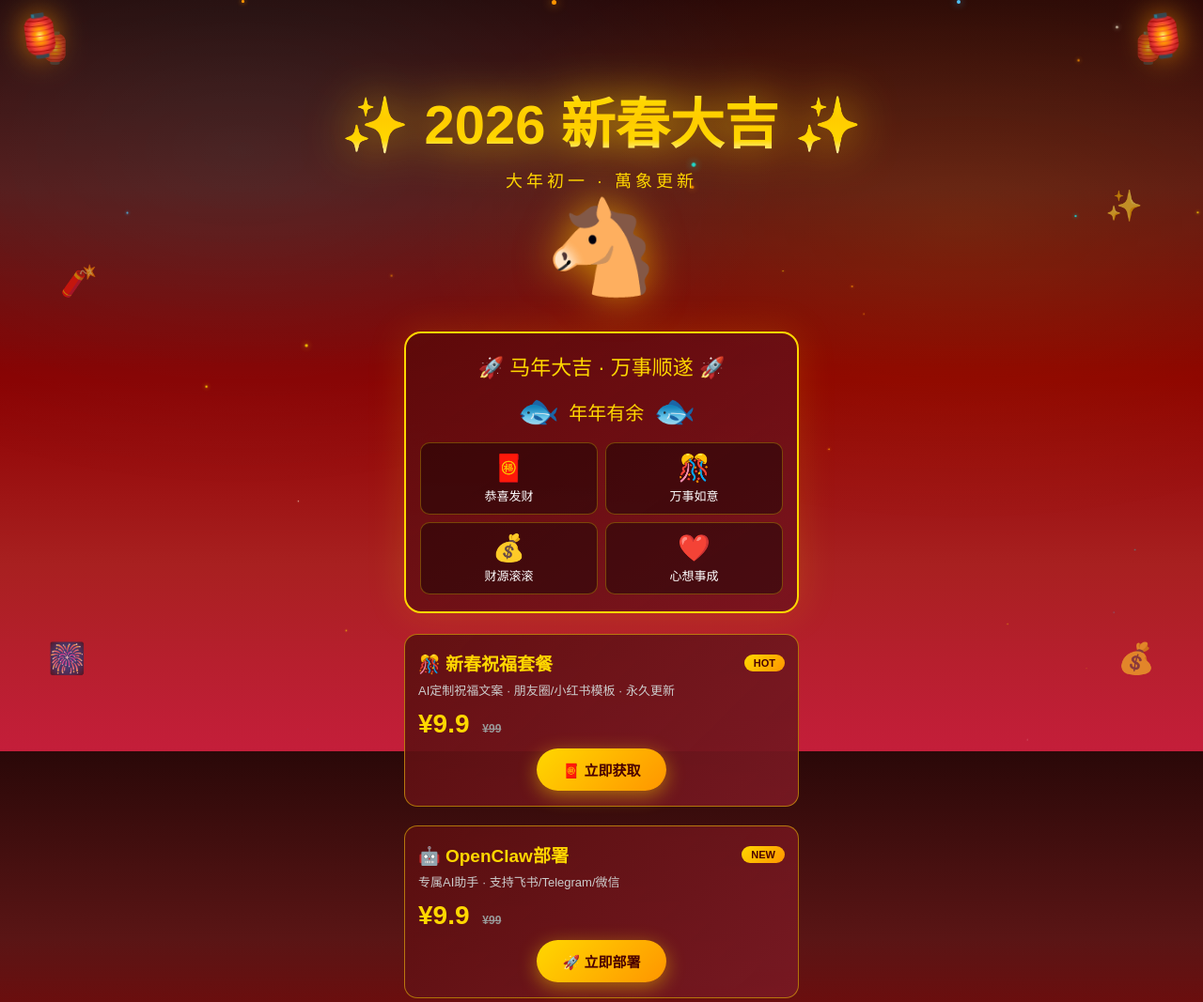
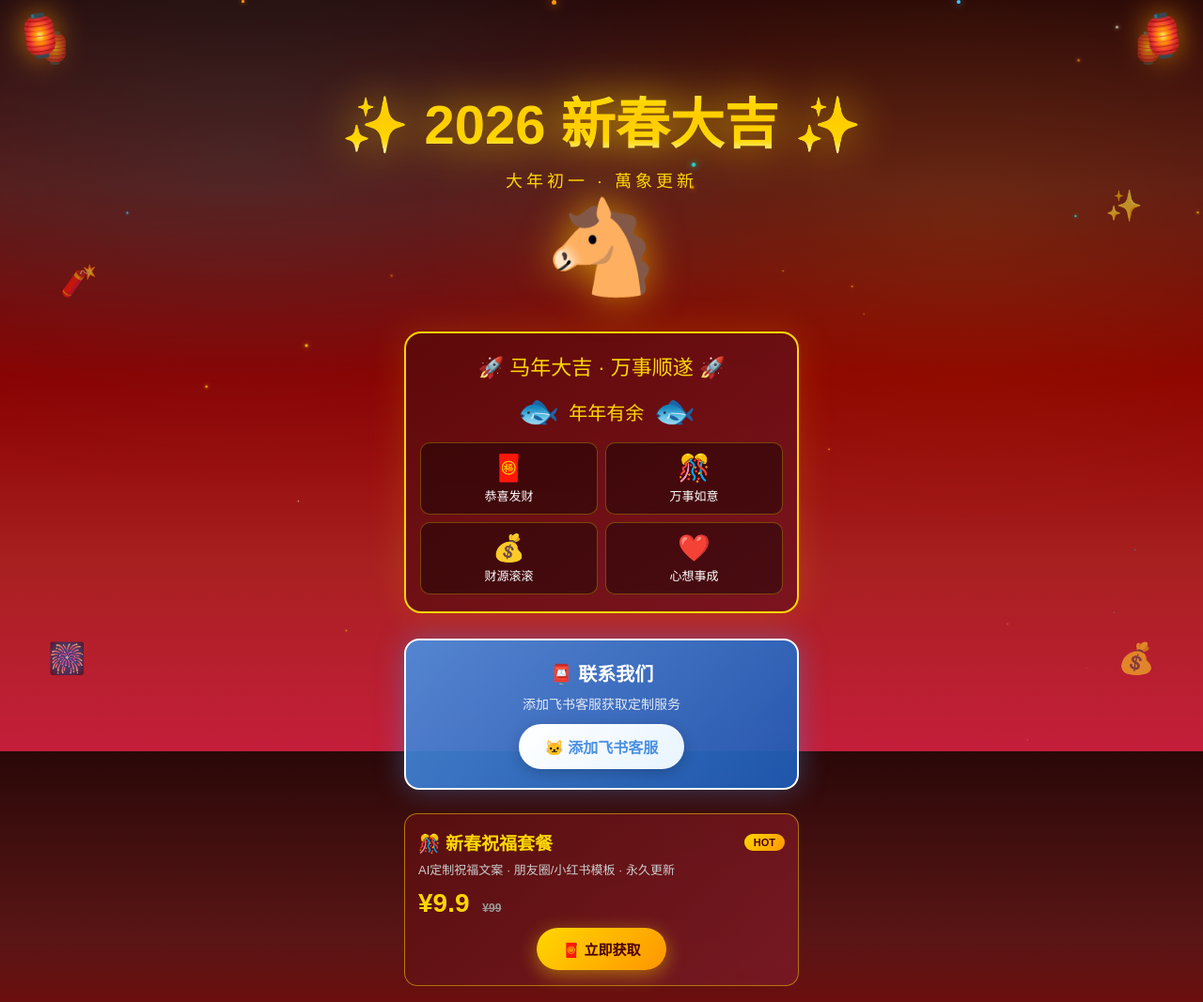
Before and after one commit to relivercao/spring-greeting-generator, a website: page index.html in a window 1280 px wide. Shown: the top 1067 px of the page at 94% size. Drawn offline with Linux system fonts and the light colour scheme.

Commit message:
添加飞书引流

```diff
--- a/index.html
+++ b/index.html
@@ -5,7 +5,7 @@
     <meta name="viewport" content="width=device-width, initial-scale=1.0, maximum-scale=5.0">
     <title>🧧 2026新春大吉 | AI OPENCLAW</title>
     <style>
-        :root{--gold:#ffd700;--red:#8b0000;--red-light:#c41e3a;--cyan:#00ffff}
+        :root{--gold:#ffd700;--red:#8b0000;--red-light:#c41e3a;--cyan:#00ffff;--feishu-blue:#4A90E2}
         *{margin:0;padding:0;box-sizing:border-box}
         html,body{height:100%;width:100%}
         body{font-family:"Noto Serif SC","Microsoft YaHei",sans-serif;background:#8b0000;background:linear-gradient(180deg,#2a0808 0%,#5a1515 25%,#8b0000 50%,#a82020 75%,#c41e3a 100%);background-attachment:fixed;color:#fff;min-height:100vh;overflow-y:auto;-webkit-overflow-scrolling:touch}
@@ -34,6 +34,11 @@
         .bless-item:hover{transform:translateY(-3px);background:rgba(255,215,0,0.12)}
         .bless-item .icon{font-size:clamp(20px,4.5vw,28px);display:block;margin-bottom:3px}
         .bless-item .txt{font-size:clamp(11px,2.5vw,13px)}
+        .feishu-cta{background:linear-gradient(135deg,rgba(74,144,226,0.9),rgba(30,90,180,0.95));border:2px solid #fff;border-radius:16px;padding:20px 16px;margin:15px 0;max-width:420px;width:90%;text-align:center;box-shadow:0 0 30px rgba(74,144,226,0.4)}
+        .feishu-title{font-size:clamp(16px,4vw,20px);color:#fff;margin-bottom:8px;font-weight:700}
+        .feishu-desc{font-size:clamp(12px,2.5vw,14px);color:rgba(255,255,255,0.85);margin-bottom:12px}
+        .feishu-btn{display:inline-flex;align-items:center;justify-content:center;background:linear-gradient(135deg,#fff,#e8f4ff);color:#4A90E2;padding:12px 28px;border-radius:25px;font-size:clamp(14px,3vw,16px);font-weight:700;text-decoration:none;transition:all 0.3s;box-shadow:0 4px 15px rgba(0,0,0,0.2)}
+        .feishu-btn:hover{transform:translateY(-2px);box-shadow:0 6px 20px rgba(0,0,0,0.3)}
         .service-card{background:linear-gradient(135deg,rgba(90,15,15,0.9),rgba(120,25,35,0.95));border:1.5px solid rgba(255,215,0,0.5);border-radius:14px;padding:16px 14px;margin:10px 0;max-width:420px;width:90%}
         .service-header{display:flex;justify-content:space-between;align-items:center;margin-bottom:8px}
         .service-name{font-size:clamp(15px,3.5vw,19px);color:var(--gold);font-weight:600}
@@ -83,23 +88,30 @@
                     <div class="bless-item"><span class="icon">❤️</span><span class="txt">心想事成</span></div>
                 </div>
             </div>
+            <div class="feishu-cta">
+                <div class="feishu-title">📮 联系我们</div>
+                <div class="feishu-desc">添加飞书客服获取定制服务</div>
+                <a href="https://www.feishu.cn/invite/MTw5MmE2MjM1NjU1" target="_blank" class="feishu-btn">
+                    <span>🐱 添加飞书客服</span>
+                </a>
+            </div>
             <div class="service-card">
                 <div class="service-header"><span class="service-name">🎊 新春祝福套餐</span><span class="service-badge">HOT</span></div>
                 <div class="service-desc">AI定制祝福文案 · 朋友圈/小红书模板 · 永久更新</div>
                 <div class="service-price">¥9.9 <span class="orig">¥99</span></div>
-                <div class="btns"><button class="btn btn-gold">🧧 立即获取</button></div>
+                <div class="btns"><button class="btn btn-gold" onclick="alert('请添加飞书客服获取服务')">🧧 立即获取</button></div>
             </div>
             <div class="service-card">
                 <div class="service-header"><span class="service-name">🤖 OpenClaw部署</span><span class="service-badge">NEW</span></div>
                 <div class="service-desc">专属AI助手 · 支持飞书/Telegram/微信</div>
                 <div class="service-price">¥9.9 <span class="orig">¥99</span></div>
-                <div class="btns"><button class="btn btn-gold">🚀 立即部署</button></div>
+                <div class="btns"><button class="btn btn-gold" onclick="alert('请添加飞书客服获取服务')">🚀 立即部署</button></div>
             </div>
             <div class="service-card">
                 <div class="service-header"><span class="service-name">💎 深度定制</span></div>
                 <div class="service-desc">企业知识库 · 自动化流程 · 专属AI</div>
                 <div class="service-price">¥99起</div>
-                <div class="btns"><button class="btn btn-outline">✉️ 联系我们</button></div>
+                <div class="btns"><button class="btn btn-outline" onclick="alert('请添加飞书客服获取定制服务')">✉️ 联系我们</button></div>
             </div>
             <div class="features">
                 <div class="feature"><div class="feature-icon">💬</div><div class="feature-txt">AI对话</div></div>
```
